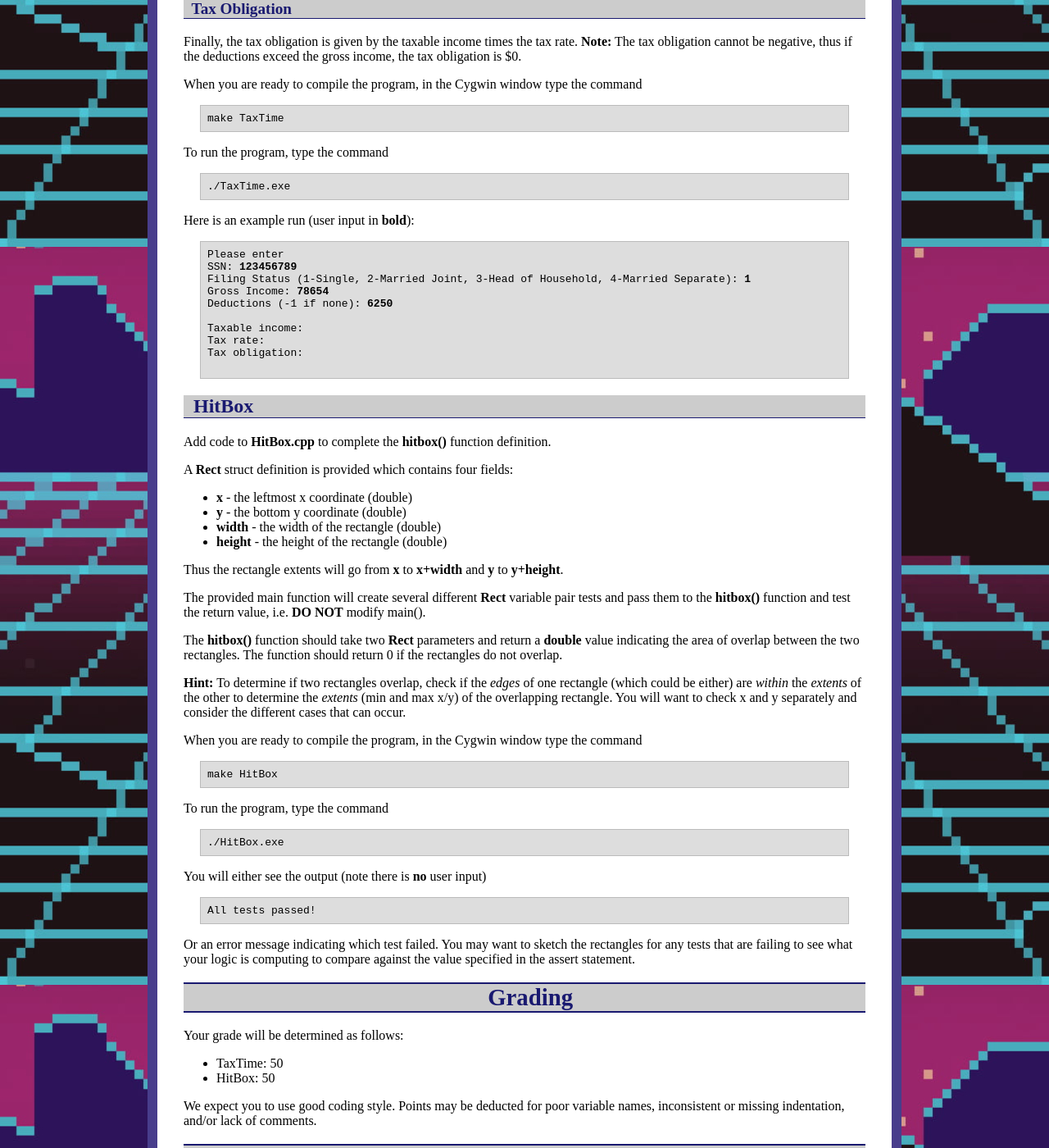
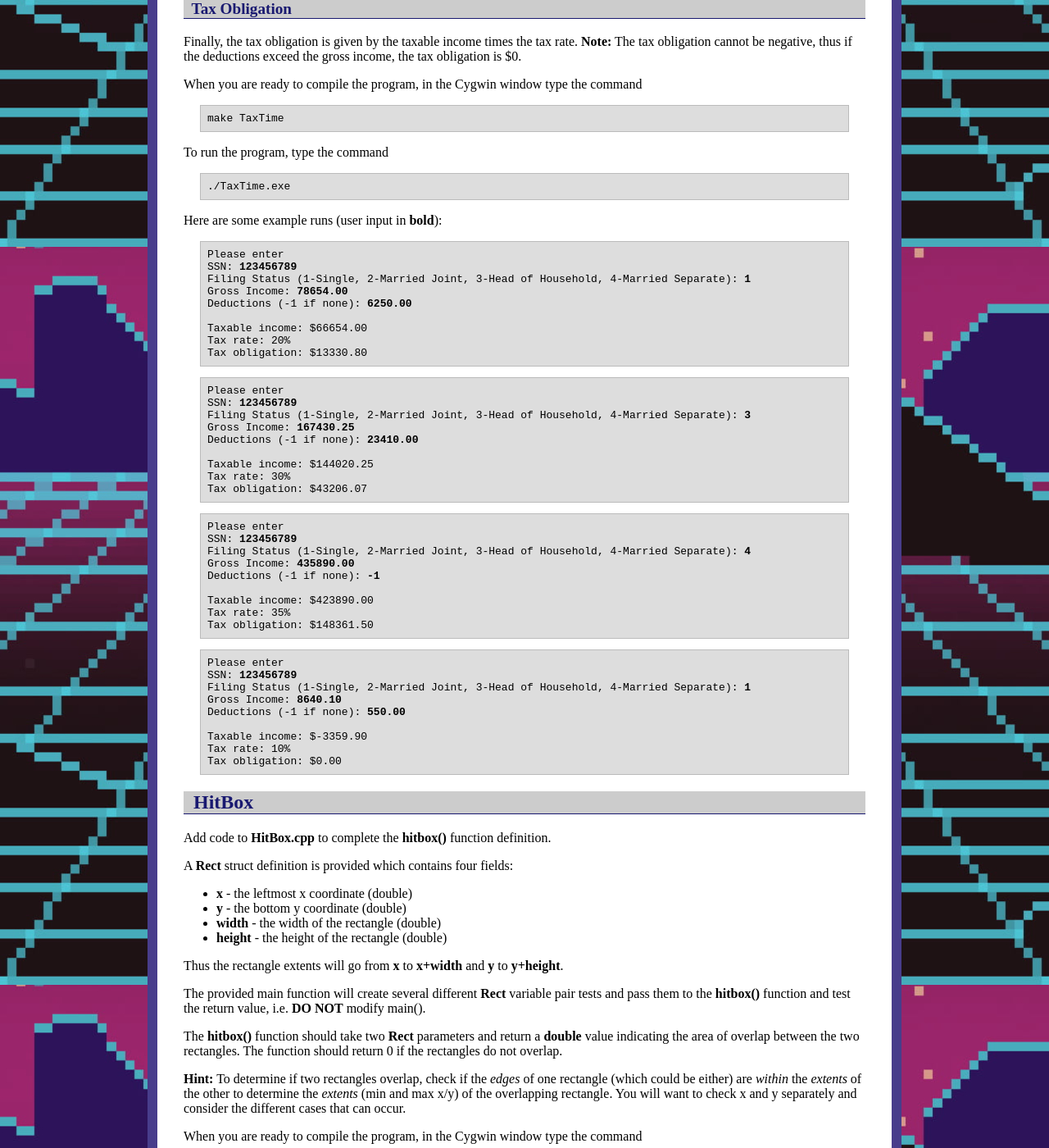
Before and after one commit to ycpcs/cs101-fall2024, a Jekyll site: the page built from assign/assign05.md, in a window 1280 px wide and 1400 px high, scrolled down 1499 px. Shown: the whole window at 82% size. Built offline with Jekyll 4.4.1, drawn with Linux system fonts in a browser that asks for light colours; some of the changed text lies outside the part shown.

Commit message:
post assign05
post assign05

```diff
--- a/assign/assign05.md
+++ b/assign/assign05.md
@@ -81,20 +81,56 @@ To run the program, type the command
 
     ./TaxTime.exe
 
-Here is an example run (user input in **bold**):
+Here are some example runs (user input in **bold**):
 
 <pre>
 Please enter
 SSN: <b>123456789</b>
 Filing Status (1-Single, 2-Married Joint, 3-Head of Household, 4-Married Separate): <b>1</b>
-Gross Income: <b>78654</b>
-Deductions (-1 if none): <b>6250</b>
+Gross Income: <b>78654.00</b>
+Deductions (-1 if none): <b>6250.00</b>
 
-Taxable income:
-Tax rate:
-Tax obligation:
+Taxable income: $66654.00
+Tax rate: 20%
+Tax obligation: $13330.80
+</pre>
 
+<pre>
+Please enter
+SSN: <b>123456789</b>
+Filing Status (1-Single, 2-Married Joint, 3-Head of Household, 4-Married Separate): <b>3</b>
+Gross Income: <b>167430.25</b>
+Deductions (-1 if none): <b>23410.00</b>
+
+Taxable income: $144020.25
+Tax rate: 30%
+Tax obligation: $43206.07
 </pre>
+
+<pre>
+Please enter
+SSN: <b>123456789</b>
+Filing Status (1-Single, 2-Married Joint, 3-Head of Household, 4-Married Separate): <b>4</b>
+Gross Income: <b>435890.00</b>
+Deductions (-1 if none): <b>-1</b>
+
+Taxable income: $423890.00
+Tax rate: 35%
+Tax obligation: $148361.50
+</pre>
+
+<pre>
+Please enter
+SSN: <b>123456789</b>
+Filing Status (1-Single, 2-Married Joint, 3-Head of Household, 4-Married Separate): <b>1</b>
+Gross Income: <b>8640.10</b>
+Deductions (-1 if none): <b>550.00</b>
+
+Taxable income: $-3359.90
+Tax rate: 10%
+Tax obligation: $0.00
+</pre>
+
 
 ## HitBox
 
```
Also changed, not shown: other parts of assign/assign05.md (+1 -1 lines), assign/index.md (+1 -1 lines), index.md (+1 -0 lines).
